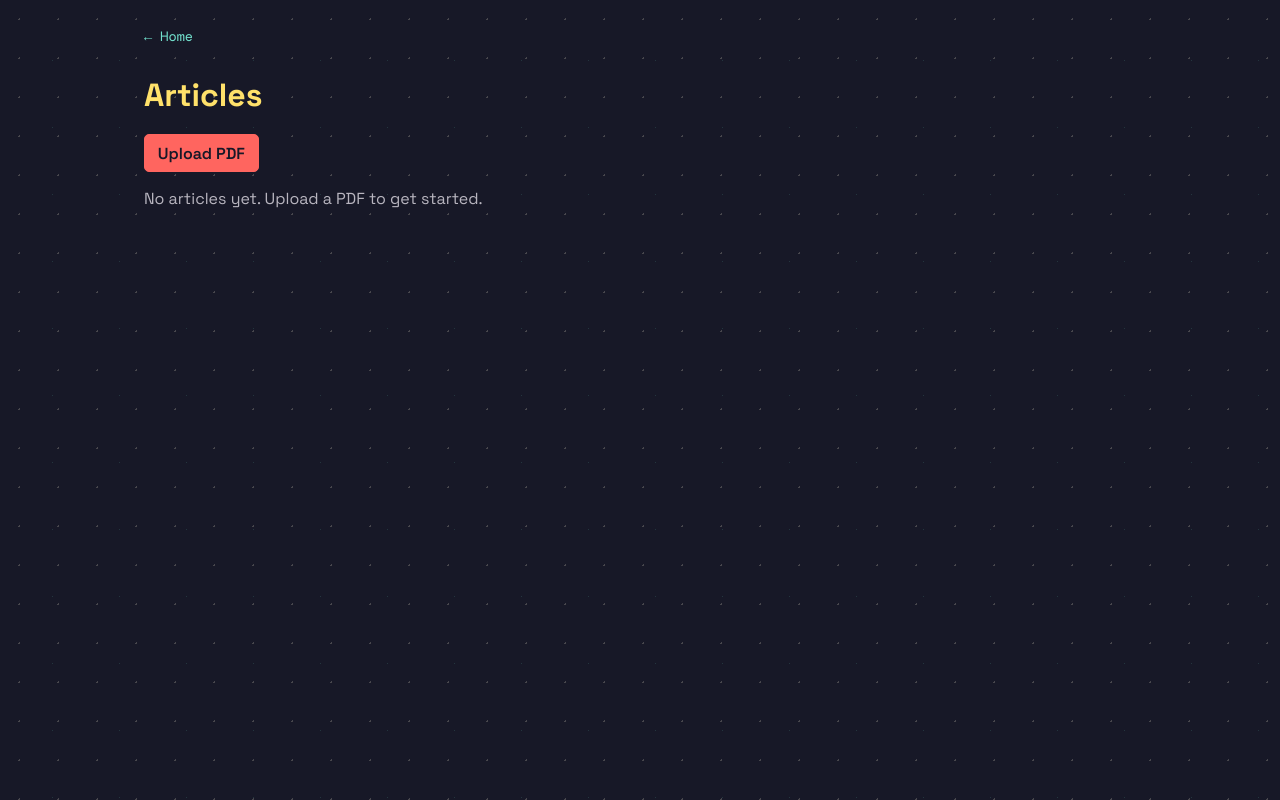
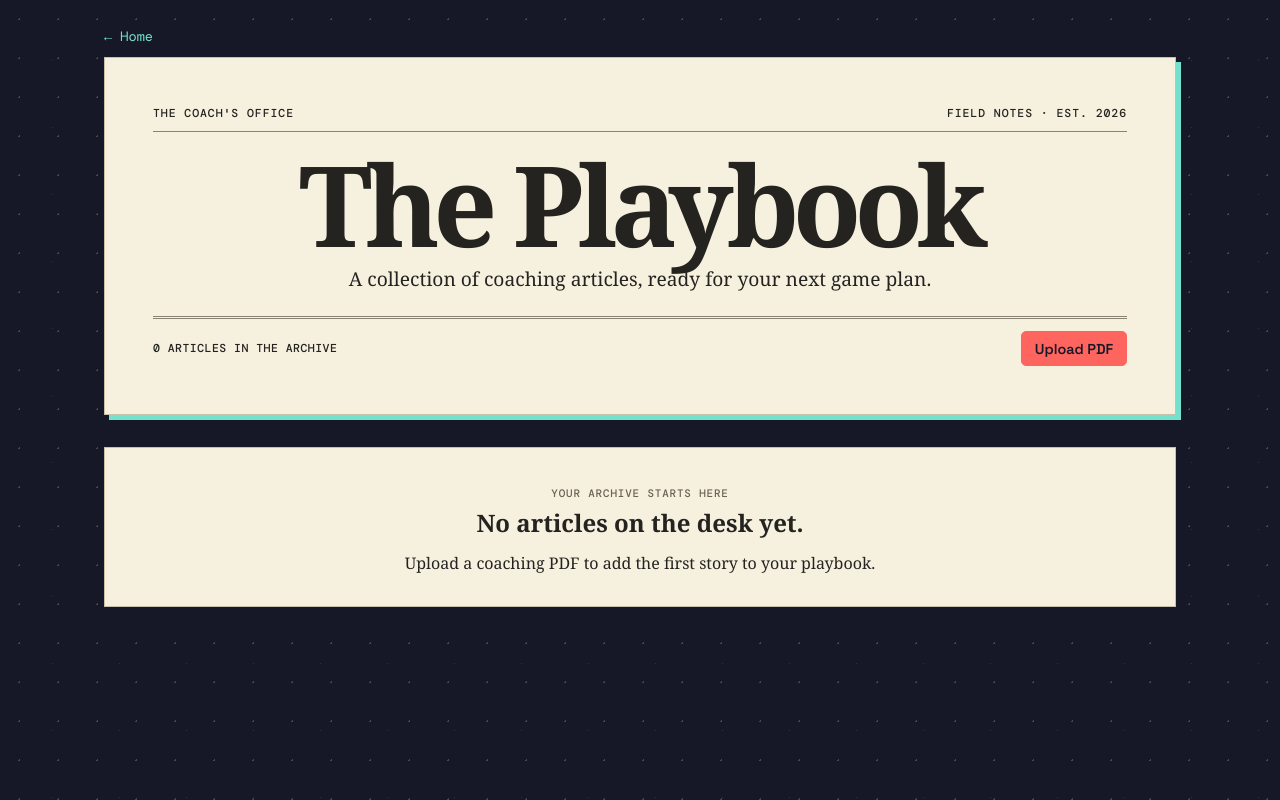
Before and after one commit to dvroloff-droid/the-coachs-office, a React (Vite) app: page /#/articles in a window 1280 px wide. Built offline with nearby package versions, Linux system fonts and the light colour scheme.

Commit message:
Add newspaper-style article library
Co-authored-by: dvroloff-droid <333881852+dvroloff-droid@users.noreply.github.com>

```diff
--- a/src/index.css
+++ b/src/index.css
@@ -91,6 +91,31 @@ input, textarea { font: inherit; color: var(--ink); padding: .5rem; border: 1px
 input:focus, textarea:focus, button:focus-visible, a:focus-visible { outline: 3px solid var(--yellow); outline-offset: 3px; }
 .list { list-style: none; padding: 0; }
 .row { display: flex; justify-content: space-between; flex-wrap: wrap; gap: .5rem; align-items: center; background: var(--paper); color: var(--ink); border: 1px solid var(--aqua); border-radius: 5px; padding: .6rem .8rem; margin-bottom: .5rem; }
+.newspaper-page { max-width: 1120px; }
+.paper-masthead { background: #f6f0df; color: #242320; border: 1px solid #c9c0a9; padding: clamp(1.25rem, 4vw, 3rem); font-family: Georgia, 'Times New Roman', serif; box-shadow: 5px 5px 0 #73e1ce; }
+.paper-edition, .paper-toolbar, .paper-story-heading, .paper-section-heading { display: flex; align-items: center; justify-content: space-between; gap: 1rem; }
+.paper-edition { border-bottom: 1px solid #8a8375; padding-bottom: .65rem; font: 500 .72rem 'DM Mono', monospace; letter-spacing: .08em; }
+.paper-masthead h1 { margin: .7rem 0 0; color: #242320; font-size: clamp(3.25rem, 11vw, 7rem); text-align: center; letter-spacing: -.06em; }
+.paper-deck { margin: 0 auto 1.5rem; max-width: 38rem; text-align: center; font-size: clamp(1rem, 2vw, 1.2rem); }
+.paper-toolbar { border-top: 3px double #8a8375; padding-top: .8rem; font: 500 .72rem 'DM Mono', monospace; letter-spacing: .04em; }
+.paper-toolbar .button { font: 600 .9rem 'Space Grotesk', sans-serif; letter-spacing: 0; }
+.paper-archive { margin-top: 2rem; }
+.paper-section-heading { border-bottom: 2px solid var(--paper); padding-bottom: .55rem; color: var(--paper); font-family: Georgia, 'Times New Roman', serif; }
+.paper-section-heading h2 { margin: 0; font-size: 1.7rem; }
+.paper-section-heading span, .paper-kicker { font: 500 .68rem 'DM Mono', monospace; letter-spacing: .08em; }
+.paper-list { display: grid; grid-template-columns: repeat(auto-fill, minmax(min(100%, 300px), 1fr)); gap: 1rem; list-style: none; padding: 0; }
+.paper-story { min-width: 0; background: #f6f0df; color: #242320; border-top: 5px solid #ff655f; padding: 1rem; box-shadow: 3px 4px 0 #34364a; }
+.paper-story-heading { color: #6a6256; }
+.paper-file-mark { display: grid; width: 2.5rem; aspect-ratio: 1; place-items: center; border: 1px solid #a39a87; font: 500 .65rem 'DM Mono', monospace; }
+.paper-story h3 { overflow-wrap: anywhere; margin: .7rem 0 .4rem; font: 700 1.45rem/1.15 Georgia, 'Times New Roman', serif; }
+.paper-byline { margin: 0; color: #625d53; font: .78rem 'DM Mono', monospace; }
+.paper-byline span { padding: 0 .2rem; }
+.paper-actions { display: flex; flex-wrap: wrap; gap: .4rem; margin-top: 1rem; padding-top: .75rem; border-top: 1px solid #c9c0a9; }
+.paper-actions button { padding: .4rem .6rem; font-size: .84rem; }
+.paper-empty { margin-top: 2rem; padding: 2rem; background: #f6f0df; color: #242320; border: 1px solid #c9c0a9; text-align: center; font-family: Georgia, 'Times New Roman', serif; }
+.paper-empty h2 { margin: .5rem 0; }
+.paper-empty p { margin-bottom: 0; }
+.paper-empty .paper-kicker { color: #6a6256; }
 .notice { padding: .6rem .8rem; border-radius: 5px; }
 .notice.error { background: #fde7e5; color: #8c1d18; }
 .notice.ok { background: #e3f4e6; color: #1b5e20; }
@@ -108,6 +133,8 @@ input:focus, textarea:focus, button:focus-visible, a:focus-visible { outline: 3p
   .hero::before { left: .5rem; font-size: 3rem; }
   .hero::after { right: .75rem; font-size: 2rem; }
   .card { min-height: 145px; }
+  .paper-edition { font-size: .6rem; }
+  .paper-toolbar { align-items: flex-start; flex-direction: column; }
 }
 @media (prefers-reduced-motion: reduce) {
   *, *::before, *::after { scroll-behavior: auto !important; transition-duration: .01ms !important; }
--- a/src/pages/Articles.tsx
+++ b/src/pages/Articles.tsx
@@ -1,7 +1,7 @@
 import { useState } from 'react'
-import PageShell from '../components/PageShell'
 import Notice from '../components/Notice'
 import { newId, useIdbState } from '../storage'
+import { Link } from 'react-router-dom'
 
 interface Article {
   id: string
@@ -50,30 +50,58 @@ export default function Articles() {
   }
 
   return (
-    <PageShell title="Articles">
+    <main className="page newspaper-page">
+      <Link to="/" className="back">← Home</Link>
+      <header className="paper-masthead">
+        <div className="paper-edition">
+          <span>THE COACH'S OFFICE</span>
+          <span>FIELD NOTES · EST. 2026</span>
+        </div>
+        <h1>The Playbook</h1>
+        <p className="paper-deck">A collection of coaching articles, ready for your next game plan.</p>
+        <div className="paper-toolbar">
+          <span>{articles.length} {articles.length === 1 ? 'ARTICLE' : 'ARTICLES'} IN THE ARCHIVE</span>
           <label className="button">
             Upload PDF
             <input type="file" accept="application/pdf,.pdf" multiple hidden
               onChange={(e) => { onFiles(e.target.files); e.target.value = '' }} />
           </label>
+        </div>
+      </header>
       <Notice message={msg} />
       <Notice message={error} />
-      {loaded && articles.length === 0 && <p className="muted">No articles yet. Upload a PDF to get started.</p>}
-      <ul className="list">
+      {loaded && articles.length === 0 && (
+        <section className="paper-empty">
+          <span className="paper-kicker">YOUR ARCHIVE STARTS HERE</span>
+          <h2>No articles on the desk yet.</h2>
+          <p>Upload a coaching PDF to add the first story to your playbook.</p>
+        </section>
+      )}
+      {articles.length > 0 && (
+        <section className="paper-archive" aria-label="Uploaded articles">
+          <div className="paper-section-heading">
+            <h2>From the archive</h2>
+            <span>PDF EDITION</span>
+          </div>
+          <ul className="paper-list">
         {articles.map((a) => (
-          <li key={a.id} className="row">
-            <div>
-              <strong>{a.name}</strong>
-              <div className="muted">{(a.size / 1024).toFixed(0)} KB · {new Date(a.added).toLocaleDateString()}</div>
+          <li key={a.id} className="paper-story">
+            <div className="paper-story-heading">
+              <span className="paper-kicker">COACHING · PDF</span>
+              <span className="paper-file-mark" aria-hidden="true">PDF</span>
             </div>
-            <div className="actions">
-              <button onClick={() => view(a)}>View</button>
+            <h3>{a.name}</h3>
+            <p className="paper-byline">Added {new Date(a.added).toLocaleDateString()} <span>·</span> {(a.size / 1024).toFixed(0)} KB</p>
+            <div className="paper-actions">
+              <button className="primary" onClick={() => view(a)}>Read article</button>
               <button onClick={() => download(a)}>Download</button>
               <button className="danger" onClick={() => update(articles.filter((x) => x.id !== a.id))}>Delete</button>
             </div>
           </li>
         ))}
           </ul>
-    </PageShell>
+        </section>
+      )}
+    </main>
   )
 }
```
Lines whose indentation alone changed are shown as unchanged.
